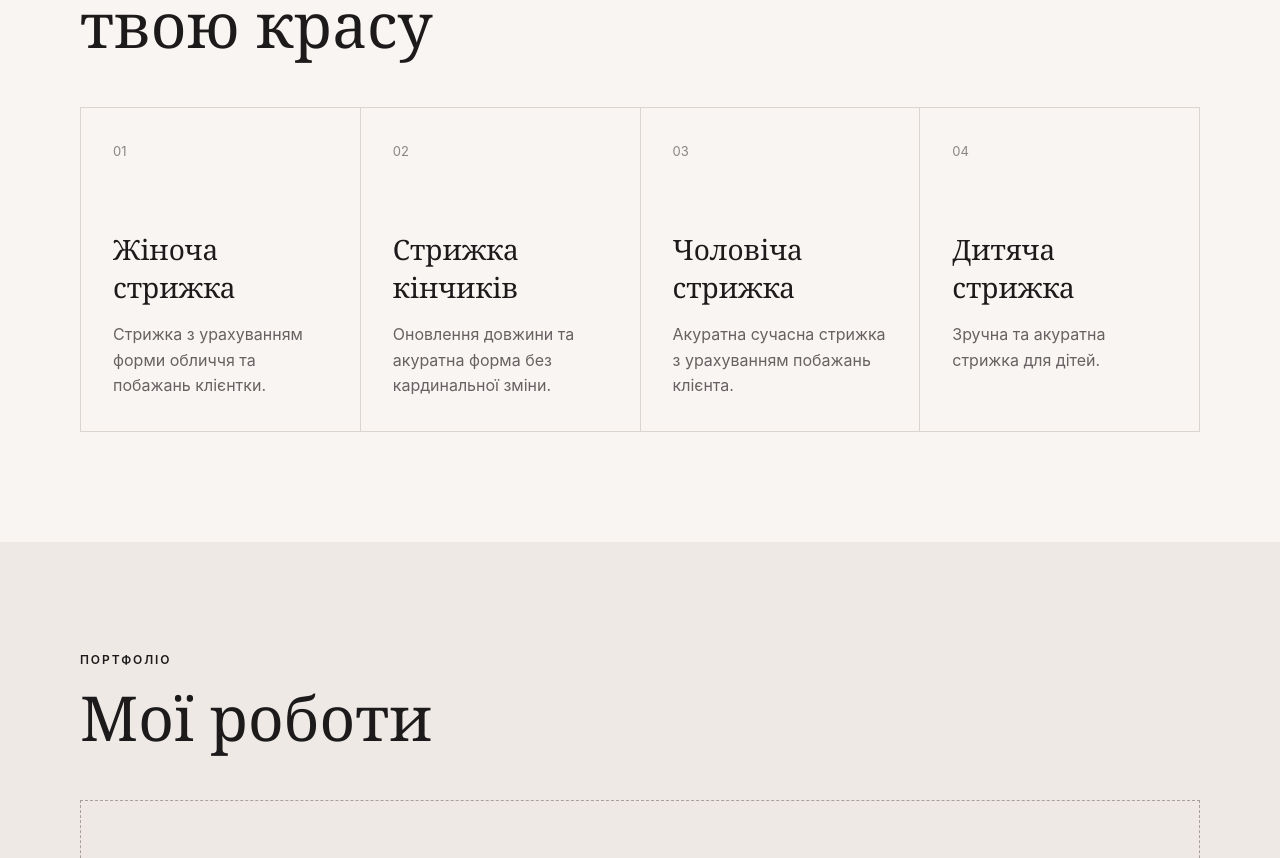
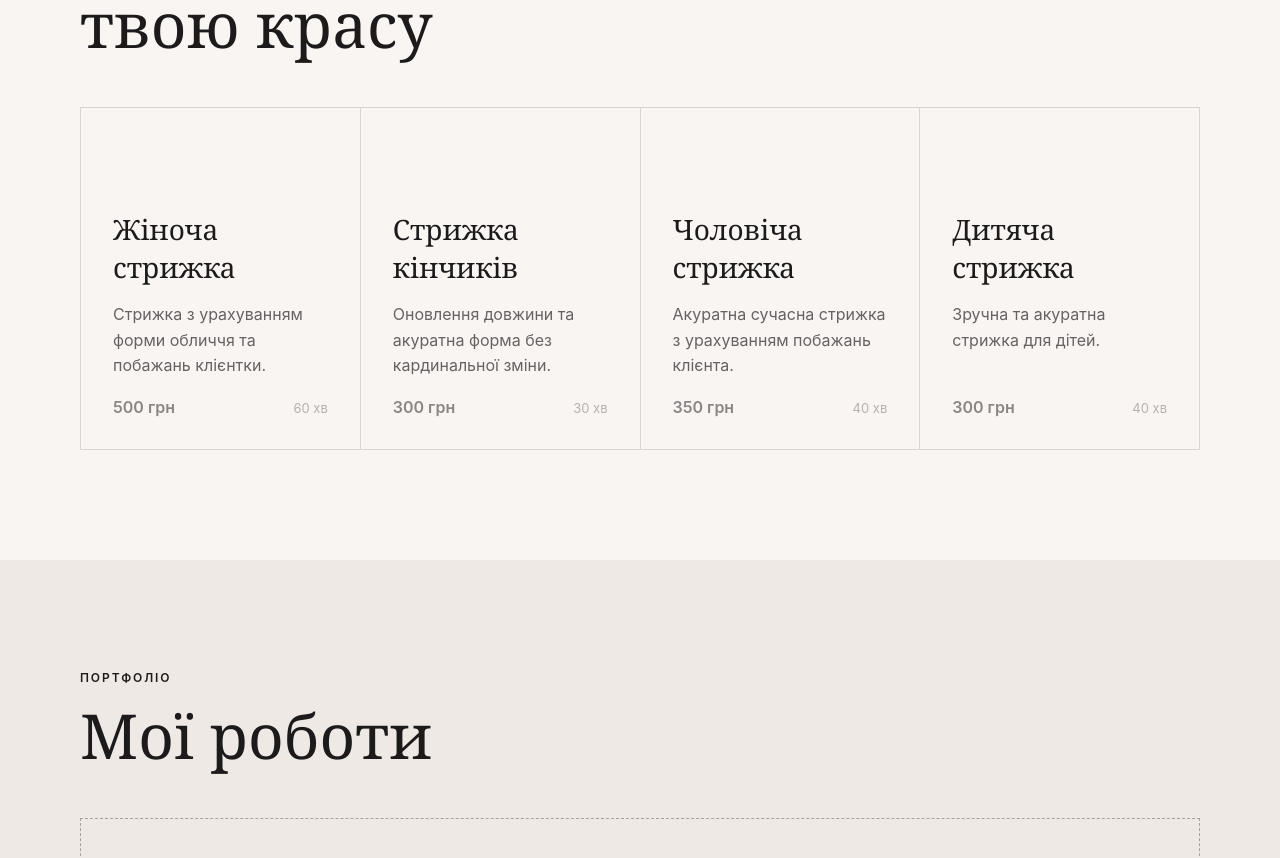
Before and after one commit to Yurijfedor/bestia, a React (Vite) app: page / in a window 1280 px wide. Shown: the part 973-1831 px from the top of the page. Built offline with nearby package versions, Linux system fonts and the light colour scheme.

Commit message:
feat: add reusable service cards

```diff
--- /dev/null
+++ b/src/components/services/ServiceCard.tsx
@@ -0,0 +1,22 @@
+import type { Service } from "../../types/service";
+
+interface ServiceCardProps {
+  service: Service;
+}
+
+function ServiceCard({ service }: ServiceCardProps) {
+  return (
+    <article className="service-card">
+      <h3>{service.name}</h3>
+
+      <p>{service.description}</p>
+
+      <div className="service-card-details">
+        <span>{service.price} грн</span>
+        <span>{service.durationMinutes} хв</span>
+      </div>
+    </article>
+  );
+}
+
+export default ServiceCard;
--- a/src/css/services.css
+++ b/src/css/services.css
@@ -29,3 +29,34 @@
   color: #686163;
   line-height: 1.6;
 }
+
+.service-card {
+  display: flex;
+  flex-direction: column;
+}
+
+.service-card h3 {
+  margin-top: 70px;
+}
+
+.service-card-details {
+  display: flex;
+  flex-wrap: wrap;
+  align-items: baseline;
+  justify-content: space-between;
+  gap: 8px;
+  margin-top: auto;
+  padding-top: 18px;
+}
+
+.service-card-details span:first-child {
+  font-size: 16px;
+  font-weight: 600;
+  color: #1c1a1b;
+}
+
+.service-card-details span:last-child {
+  font-size: 13px;
+  color: #77706c;
+  white-space: nowrap;
+}
--- a/src/pages/HomePage.tsx
+++ b/src/pages/HomePage.tsx
@@ -1,5 +1,6 @@
 import { services } from "../data/services";
 import { workingHours } from "../data/workingHours";
+import ServiceCard from "../components/services/ServiceCard";
 
 const dayNames = {
   monday: "Понеділок",
@@ -57,14 +58,8 @@ function HomePage() {
             <h2>Те, що підкреслює твою красу</h2>
 
             <div className="services-grid">
-              {services.slice(0, 4).map((service, index) => (
-                <article className="service-card" key={service.id}>
-                  <span>{String(index + 1).padStart(2, "0")}</span>
-
-                  <h3>{service.name}</h3>
-
-                  <p>{service.description}</p>
-                </article>
+              {services.slice(0, 4).map((service) => (
+                <ServiceCard key={service.id} service={service} />
               ))}
             </div>
           </div>
```
